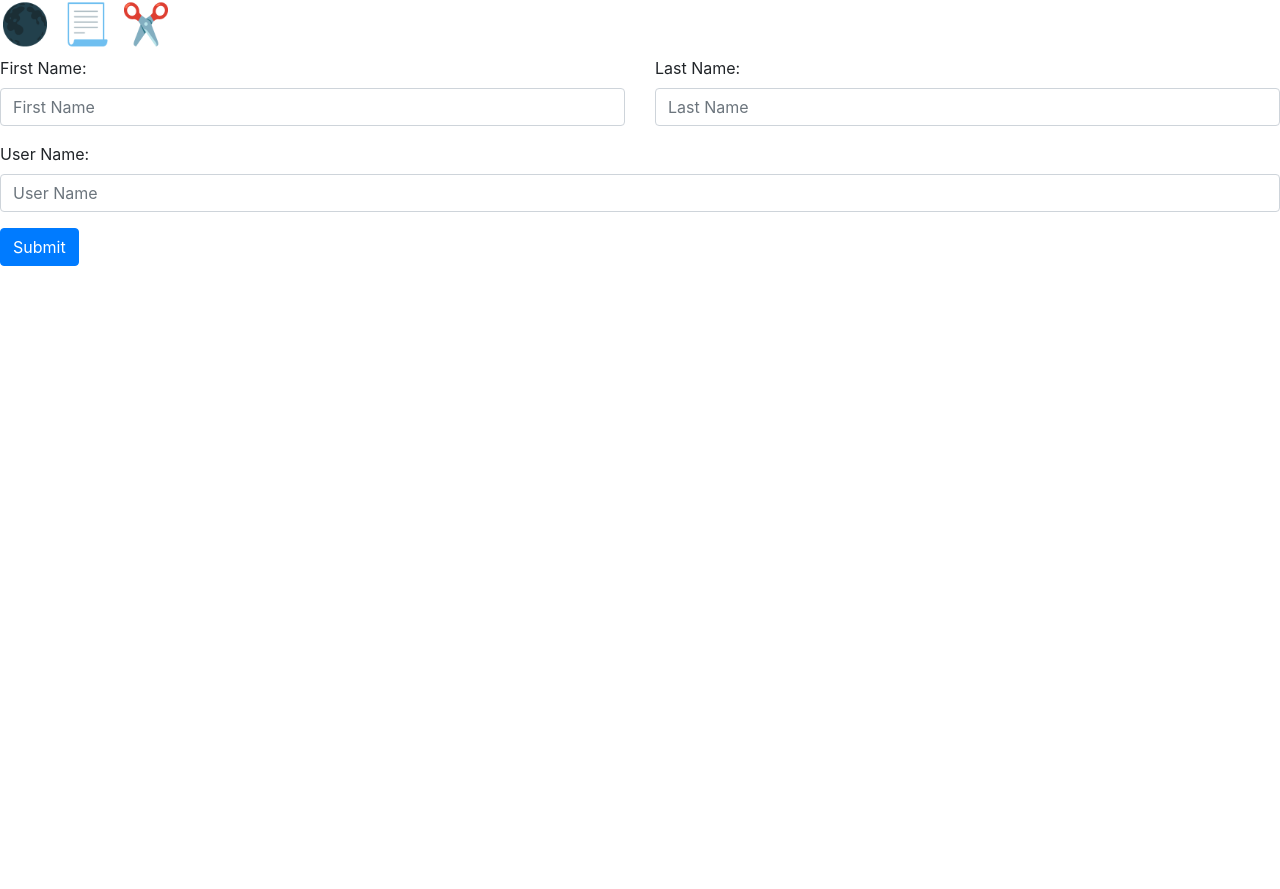
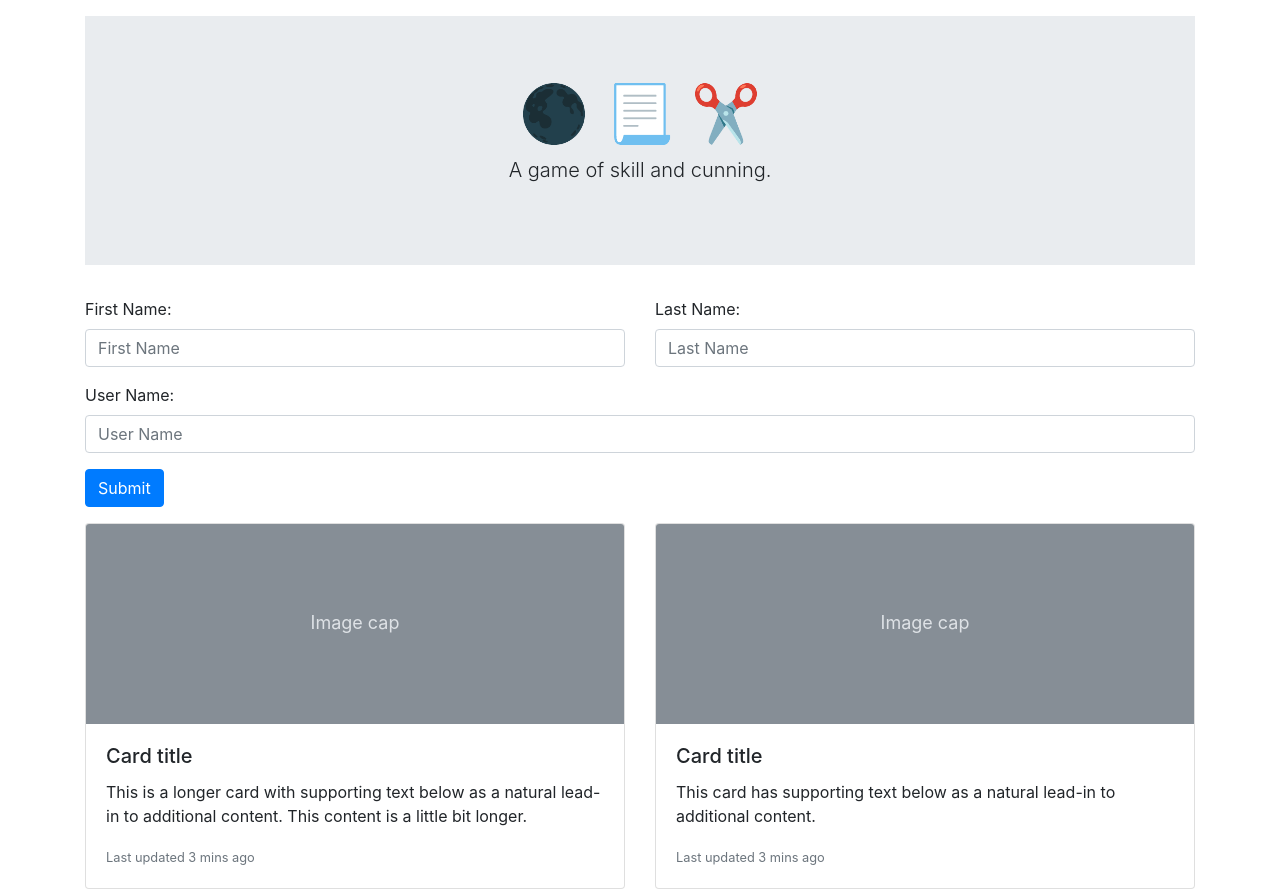
Before and after one commit to TerrenceMM2/RPS-online, a plain HTML site: page index.html in a window 1280 px wide. Before the commit the page ends 800 px from the top, so only its background shows below. Drawn offline with nearby package versions, Linux system fonts and the light colour scheme; no server answers.

Commit message:
stages html elements

```diff
--- a/assets/css/style.css
+++ b/assets/css/style.css
@@ -0,0 +1,21 @@
+/* Temp Placeholder Img Styling */
+
+.bd-placeholder-img {
+    font-size: 1.125rem;
+    text-anchor: middle;
+    -webkit-user-select: none;
+    -moz-user-select: none;
+    -ms-user-select: none;
+    user-select: none;
+}
+
+.card-img-top {
+    width: 100%;
+    border-top-left-radius: calc(.25rem - 1px);
+    border-top-right-radius: calc(.25rem - 1px);
+}
+
+svg {
+    overflow: hidden;
+    vertical-align: middle;
+}
--- a/assets/js/app.js
+++ b/assets/js/app.js
@@ -49,6 +49,16 @@ $("#set-player").on("click", function (event) {
     lastName = $("#last-name-input").val().trim();
     userName = $("#username-input").val().trim();
 
+    users.on("value", function (snapshot) {
+
+        // Searches database for existing username.
+        // Source: https://stackoverflow.com/questions/40471284/firebase-search-by-child-value
+        if (users.orderByChild('userName').equalTo(userName)) {
+            var storedUser =
+            userName = snapshot.val().userName;
+            winRecord = snapshot.val().winRecord;
+            lossRecord = snapshot.val().lossRecord;
+        } else {
             users.push({
                 firstName: firstName,
                 lastName: lastName,
@@ -56,11 +66,18 @@ $("#set-player").on("click", function (event) {
                 userName: userName,
                 lossRecord: lossRecord
             });
+        };
 
-    users.on("value", function (snapshot) {
-        userName = snapshot.val().userName;
-        winRecord = snapshot.val().winRecord;
-        lossRecord = snapshot.val().lossRecord;
+        console.log(userName);
+        console.log(winRecord);
+        console.log(lossRecord);
+
+        $("#username-display").text(userName);
+        $("#record-display").text(winRecord + " - " + lossRecord);
+
+        // userName = snapshot.val().userName;
+        // winRecord = snapshot.val().winRecord;
+        // lossRecord = snapshot.val().lossRecord;
     });
 
     $("#username-display").text(userName);
--- a/index.html
+++ b/index.html
@@ -23,11 +23,17 @@
     <title>Coursework 7: Rock, Paper, Scissors</title>
 </head>
 
-<body>
+<body class="container">
 
-    <h1>🌑 📃 ✂️</h1>
+    <div class="jumbotron jumbotron-fluid text-center mt-3">
+        <div class="container">
+            <h1 class="display-4">🌑 📃 ✂️</h1>
+            <p class="lead">A game of skill and cunning.</p>
+        </div>
+    </div>
 
-    <form>
+    <div class="row mt-3">
+        <form class="container">
             <div class="row">
                 <div class="col form-group">
                     <label for="first-name-input">First Name:</label>
@@ -43,16 +49,35 @@
                 <input type="text" class="form-control" id="username-input" placeholder="User Name">
             </div>
             <button type="submit" id="set-player" class="btn btn-primary">Submit</button>
-
         </form>
 
-    <div id="player-stats">
-        <div id="username-display"></div>
-        <div id="record-display"></div>
     </div>
 
-    <div id="opponent-stats">
-
+    <div class="row mt-3">
+        <div class="container">
+                <div class="card-deck">
+                    <div class="card">
+                            <svg class="bd-placeholder-img card-img-top" width="100%" height="200" xmlns="http://www.w3.org/2000/svg" preserveAspectRatio="xMidYMid slice" focusable="false" role="img" aria-label="Placeholder: Image cap"><title>Placeholder</title><rect width="100%" height="100%" fill="#868e96"></rect><text x="50%" y="50%" fill="#dee2e6" dy=".3em">Image cap</text></svg>
+                        <!-- <img src="..." class="card-img-top" alt="..."> -->
+                        <div class="card-body">
+                            <h5 class="card-title">Card title</h5>
+                            <p class="card-text">This is a longer card with supporting text below as a natural lead-in
+                                to additional content. This content is a little bit longer.</p>
+                            <p class="card-text"><small class="text-muted">Last updated 3 mins ago</small></p>
+                        </div>
+                    </div>
+                    <div class="card">
+                            <svg class="bd-placeholder-img card-img-top" width="100%" height="200" xmlns="http://www.w3.org/2000/svg" preserveAspectRatio="xMidYMid slice" focusable="false" role="img" aria-label="Placeholder: Image cap"><title>Placeholder</title><rect width="100%" height="100%" fill="#868e96"></rect><text x="50%" y="50%" fill="#dee2e6" dy=".3em">Image cap</text></svg>
+                        <!-- <img src="..." class="card-img-top" alt="..."> -->
+                        <div class="card-body">
+                            <h5 class="card-title">Card title</h5>
+                            <p class="card-text">This card has supporting text below as a natural lead-in to additional
+                                content.</p>
+                            <p class="card-text"><small class="text-muted">Last updated 3 mins ago</small></p>
+                        </div>
+                    </div>
+                </div>
+        </div>
     </div>
 
     <script type="text/javascript" src="assets/js/app.js"></script>
```
Lines whose indentation alone changed are shown as unchanged.
